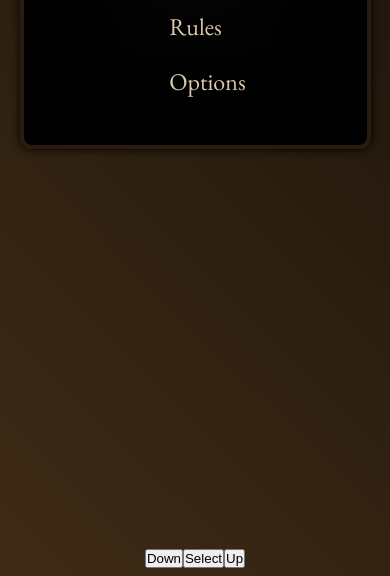
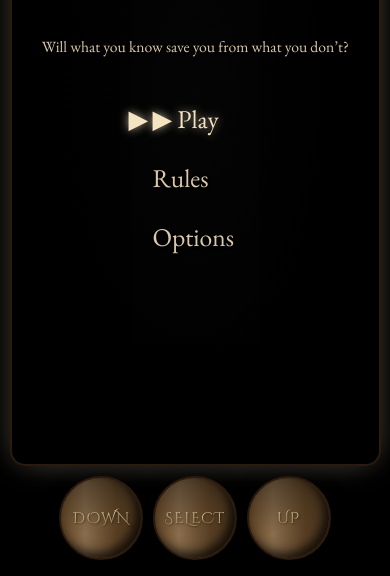
Before and after one commit to JakefromSparr/Nous-A-Game-for-Connoisseurs, a website built with Vite: page index.html in a window 390 px wide. Shown: the part 268-844 px from the top of the page. Built offline with nearby package versions, Linux system fonts and the light colour scheme.

Commit message:
Update style.css

```diff
--- a/style.css
+++ b/style.css
@@ -1,269 +1,295 @@
+/* ===== (optional) Google Fonts =====
+   If you prefer <link> tags in index.html, remove this @import. */
+@import url('https://fonts.googleapis.com/css2?family=Cinzel+Decorative:wght@400;700&family=EB+Garamond:wght@400;500;600&display=swap');
 
-/* === CSS Variables & Fonts === */
+/* ===== CSS Variables ===== */
 :root {
-  --primary-bg: #1a120b;
+  --primary-bg: #0b0b0b;
   --wood-dark: #3e2b16;
   --wood-medium: #6f4f2c;
   --wood-light: #8a6e4d;
+
   --text-color: #d9c8a9;
   --gold-foil-dark: #a88d3d;
   --gold-foil-light: #f5e4c2;
+
   --title-font: 'Cinzel Decorative', serif;
   --body-font: 'EB Garamond', serif;
+
+  --glow-color: rgba(245, 228, 194, 0.7);
+  --shadow-color: rgba(0, 0, 0, 0.6);
+  --border-color: #2b1b0e;
+  --transition-speed: 0.3s;
+
+  --controller-height: 120px; /* base size; scales on mobile below */
+  --safe-bottom: env(safe-area-inset-bottom, 0px);
 }
 
-* {
-  margin: 0;
-  padding: 0;
-  box-sizing: border-box;
+/* ===== Global Reset ===== */
+* { box-sizing: border-box; margin: 0; padding: 0; }
+html, body { height: 100%; }
+body {
+  background: #000;
+  color: var(--text-color);
+  font-family: var(--body-font);
+  -webkit-font-smoothing: antialiased;
+  -moz-osx-font-smoothing: grayscale;
+
+  display: flex;
+  justify-content: center;
+  align-items: center;
+  min-height: 100vh;
+
+  /* avoid content under fixed controller */
+  padding-bottom: calc(var(--controller-height) + 2.25rem + var(--safe-bottom));
+  overflow: hidden;
 }
 
-body {
-  background-color: var(--primary-bg);
-  color: var(--text-color);
-  font-family: var(--body-font);
-  overflow: hidden;
-  background-image: linear-gradient(45deg, #3e2b16, #1a120b);
-  background-size: cover;
-}
-
-/* === Container Setup === */
+/* ===== App Container & Screens ===== */
 #app-container {
-  width: 100vw;
-  height: 100vh;
+  width: 100%;
+  height: 100%;
+  max-width: 1100px;
   display: flex;
   justify-content: center;
   align-items: center;
   position: relative;
+  perspective: 1000px;
 }
 
-/* === Screen Style === */
 .game-screen {
   display: none;
   flex-direction: column;
   justify-content: center;
   align-items: center;
   text-align: center;
-  width: 90%;
+
+  width: 95%;
   max-width: 800px;
-  min-height: 400px;
-  padding: 2rem;
-  background: radial-gradient(circle at center, #050505 0%, #000 80%);
-  border: 4px solid #2b1b0e;
-  border-radius: 12px;
-  box-shadow: inset 0 0 80px #000, 0 0 10px #000;
+  min-height: 450px;
+  padding: 2.5rem;
+
+  background: radial-gradient(ellipse at center, rgba(5, 5, 5, 0.9) 0%, #000 70%);
+  border: 2px solid var(--border-color);
+  border-radius: 15px;
+  box-shadow:
+    inset 0 0 100px #000,
+    0 0 15px var(--shadow-color),
+    0 0 30px -10px var(--glow-color);
   z-index: 1;
+
+  will-change: opacity, transform;
+  animation: fadeIn 0.8s ease-in-out;
 }
 
-.game-screen.is-active {
-  display: flex;
+.game-screen.is-active { display: flex; }
+
+@keyframes fadeIn {
+  from { opacity: 0; transform: scale(0.985); }
+  to   { opacity: 1; transform: scale(1); }
 }
 
-/* === Typography === */
+/* ===== Titles & Copy ===== */
 h1, h2, h3, .gold-text {
   font-family: var(--title-font);
   background: linear-gradient(to top, var(--gold-foil-dark), var(--gold-foil-light));
   -webkit-background-clip: text;
   background-clip: text;
   color: transparent;
-  text-shadow: 1px 1px 2px rgba(0,0,0,0.5);
+  text-shadow: 1px 1px 3px var(--shadow-color);
+  margin-bottom: 1rem;
 }
 
+h1 { font-size: 3.2rem; line-height: 1.05; }
+h2 { font-size: 2.3rem; }
+h3 { font-size: 1.6rem; }
+
 p, li {
-  text-shadow: 1px 1px 3px rgba(0, 0, 0, 0.4);
+  font-size: 1.2rem;
+  line-height: 1.6;
+  text-shadow: 1px 1px 3px var(--shadow-color);
+  max-width: 60ch;
+  margin: 0.25rem 0;
 }
 
 .subtitle {
-  font-size: 1.2rem;
-  font-family: var(--body-font);
-  letter-spacing: 2px;
-  margin-top: -1rem;
+  font-size: 1.1rem;
+  letter-spacing: 3px;
+  margin-top: -1.25rem;
   margin-bottom: 2rem;
+  opacity: 0.85;
 }
 
-/* === Wooden Buttons === */
-.wood-button {
-  background:
-    radial-gradient(ellipse at 30% 70%, transparent 0%, rgba(0,0,0,0.4) 100%),
-    linear-gradient(to right, var(--wood-medium), var(--wood-light) 30%, var(--wood-medium) 70%);
-  border: 4px solid #2b1b0e;
-  border-radius: 50%;
-  width: 140px;
-  height: 140px;
-  font-family: var(--title-font);
-  font-size: 1.2rem;
-  letter-spacing: 1px;
-  text-transform: uppercase;
-  margin: 1rem;
+/* ===== Welcome Menu ===== */
+#welcome-options { list-style: none; margin-top: 1.5rem; text-align: left; }
+#welcome-options li {
+  font-size: 1.6rem;
+  padding: 0.4rem 0.25rem 0.4rem 0;
+  margin: 0.35rem 0;
+  position: relative;
   cursor: pointer;
-  box-shadow:
-    inset -4px -4px 8px rgba(0,0,0,0.7),
-    0px 5px 15px rgba(0,0,0,0.6);
-  transition: all 0.2s ease-out;
+  transition: color var(--transition-speed);
 }
-
-.wood-button:hover {
-  transform: translateY(-3px) scale(1.03);
-  box-shadow:
-    inset -3px -3px 6px rgba(0,0,0,0.6),
-    0px 8px 20px rgba(0,0,0,0.5);
-}
-
-.wood-button:active {
-  transform: translateY(1px) scale(1);
-  box-shadow:
-    inset 4px 4px 8px rgba(0,0,0,0.7),
-    0px 2px 5px rgba(0,0,0,0.6);
-}
-
-.wood-button:focus-visible {
-  outline: none;
-  box-shadow:
-    0 0 0 2px var(--gold-foil-dark),
-    0 0 10px var(--gold-foil-light);
-}
-
-.wood-button .button-label {
-  background: linear-gradient(to top, var(--gold-foil-dark), var(--gold-foil-light));
-  -webkit-background-clip: text;
-  background-clip: text;
-  color: transparent;
-  text-shadow: 1px 1px 1px rgba(0,0,0,0.4);
-}
-
-/* === Welcome Option List === */
-#welcome-options {
-  list-style: none;
-  margin-top: 1rem;
-  padding: 0;
-  text-align: left;
-}
-
-#welcome-options li {
-  font-size: 1.5rem;
-  padding: 0.5rem 0;
-  margin: 0.5rem 0;
-  position: relative;
-}
-
 #welcome-options li.selected {
   color: var(--gold-foil-light);
+  text-shadow: 0 0 10px var(--glow-color);
 }
-
 #welcome-options li.selected::before {
   content: '▶';
   position: absolute;
   left: -1.5rem;
   color: var(--gold-foil-light);
+  text-shadow: 0 0 10px var(--glow-color);
+  transition: transform var(--transition-speed);
 }
 
-/* === Shuttle-style Controller Pointer === */
-#welcome-options li span {
-  display: inline-block;
-  width: 20px;
-  visibility: hidden;
-}
-
-#welcome-options li.selected span {
-  visibility: visible;
-}
-
-/* === Button Container === */
-.button-container {
-  display: flex;
-  justify-content: center;
-  align-items: center;
-  margin-top: 2rem;
-  z-index: 1;
-}
-
-button.hidden {
-  visibility: hidden;
+/* ===== Screen Transition Overlay ===== */
+#app-container::before {
+  content: '';
+  position: absolute;
+  inset: 0;
+  background-color: #000;
+  z-index: 100;
+  clip-path: circle(0% at 50% 50%);
+  transition: clip-path 0.7s cubic-bezier(0.65, 0, 0.35, 1);
   pointer-events: none;
 }
+#app-container.is-transitioning::before { clip-path: circle(150% at 50% 50%); }
 
-/* === Controller Positioning === */
+/* ===== Controller ===== */
 #controller {
   position: fixed;
-  bottom: 1rem;
   left: 50%;
+  bottom: calc(1rem + var(--safe-bottom));
   transform: translateX(-50%);
   display: flex;
   justify-content: center;
   align-items: center;
+  gap: 1rem;
+
   width: 100%;
+  max-width: 900px;
+  padding: 0 1rem;
   z-index: 101;
 }
 
-/* === Transition Overlay === */
-#app-container::before {
-  content: '';
-  position: absolute;
-  top: 0;
-  left: 0;
-  width: 100%;
-  height: 100%;
-  background-color: #000;
-  z-index: 100;
-  clip-path: circle(0 at 50% 50%);
-  transition: clip-path 0.7s cubic-bezier(0.4, 0, 0.2, 1);
+/* === Buttons (.ctrl with ids btn0/btn1/btn2) === */
+.ctrl {
+  background:
+    radial-gradient(ellipse at 30% 70%, transparent 0%, rgba(0,0,0,0.55) 100%),
+    linear-gradient(to right, var(--wood-medium), var(--wood-light) 30%, var(--wood-medium) 70%);
+  border: 3px solid var(--border-color);
+  border-radius: 50%;
+  width: var(--controller-height);
+  height: var(--controller-height);
+
+  font-family: var(--title-font);
+  font-size: 1.05rem;
+  letter-spacing: 1px;
+  text-transform: uppercase;
+
+  cursor: pointer;
+  display: flex;
+  justify-content: center;
+  align-items: center;
+
+  box-shadow:
+    inset -5px -5px 10px rgba(0,0,0,0.7),
+    0px 6px 18px var(--shadow-color);
+  transition: transform var(--transition-speed) ease-out, box-shadow var(--transition-speed) ease-out, filter var(--transition-speed);
+}
+
+.ctrl .button-label {
+  background: linear-gradient(to top, var(--gold-foil-dark), var(--gold-foil-light));
+  -webkit-background-clip: text;
+  background-clip: text;
+  color: transparent;
+  text-shadow: 1px 1px 2px rgba(0,0,0,0.5);
+  transition: opacity var(--transition-speed), filter var(--transition-speed);
+}
+
+.ctrl:hover:not(:disabled):not(.disabled):not([aria-disabled="true"]) {
+  transform: translateY(-4px) scale(1.05);
+  box-shadow:
+    inset -4px -4px 8px rgba(0,0,0,0.6),
+    0px 10px 25px var(--shadow-color);
+}
+
+.ctrl:active:not(:disabled):not(.disabled):not([aria-disabled="true"]) {
+  transform: translateY(2px) scale(0.985);
+  box-shadow:
+    inset 5px 5px 10px rgba(0,0,0,0.8),
+    0px 2px 5px var(--shadow-color);
+}
+
+.ctrl:focus-visible {
+  outline: none;
+  box-shadow:
+    0 0 0 3px var(--primary-bg),
+    0 0 0 5px var(--gold-foil-light),
+    0 0 20px var(--gold-foil-light);
+}
+
+/* Disabled states: support :disabled, .disabled class, and aria-disabled */
+.ctrl:disabled,
+.ctrl.disabled,
+.ctrl[aria-disabled="true"] {
+  filter: brightness(0.65) saturate(0.9);
+  cursor: not-allowed;
+  transform: scale(0.96);
+  opacity: 0.7;
+}
+
+.ctrl.hidden {
+  visibility: hidden;
+  opacity: 0;
+  transform: scale(0.85);
   pointer-events: none;
 }
 
-#app-container.is-transitioning::before {
-  clip-path: circle(calc(max(100vw, 100vh)) at 50% 50%);
-  pointer-events: auto;
+/* ===== Accessibility helpers ===== */
+.visually-hidden {
+  position: absolute !important;
+  width: 1px !important;
+  height: 1px !important;
+  margin: -1px !important;
+  padding: 0 !important;
+  border: 0 !important;
+  overflow: hidden !important;
+  clip: rect(0 0 0 0) !important;
+  clip-path: inset(50%) !important;
+  white-space: nowrap !important;
 }
 
-/* === Accessibility === */
-.visually-hidden {
-  position: absolute;
-  width: 1px;
-  height: 1px;
-  margin: -1px;
-  padding: 0;
-  border: 0;
-  overflow: hidden;
-  clip: rect(0 0 0 0);
-  clip-path: inset(50%);
-  white-space: nowrap;
+/* ===== Responsive ===== */
+@media (max-width: 768px) {
+  h1 { font-size: 2.6rem; }
+  h2 { font-size: 1.9rem; }
+  p, li { font-size: 1.05rem; }
+
+  .game-screen {
+    padding: 1.75rem 1.25rem;
+    min-height: 88vh;
+  }
+
+  :root { --controller-height: 96px; }
+  #controller { gap: 0.6rem; }
+  .ctrl { border-width: 2px; font-size: 0.95rem; }
 }
 
-/* === Responsive === */
-@media (max-width: 600px) {
-  #app-container {
-    align-items: flex-start;
-    padding-top: 1rem;
-  }
+@media (max-width: 480px) {
+  h1 { font-size: 2.1rem; }
+  h2 { font-size: 1.6rem; }
+  p, li { font-size: 0.98rem; }
 
-  #controller {
-    bottom: 0.5rem;
+  :root { --controller-height: 84px; }
+}
+
+/* ===== Reduced Motion ===== */
+@media (prefers-reduced-motion: reduce) {
+  *, *::before, *::after {
+    animation: none !important;
+    transition: none !important;
+    scroll-behavior: auto !important;
   }
 }
-
-/* 1. tighter hidden state */
-button.hidden {
-  visibility: hidden;
-  opacity: 0;          /* NEW */
-  pointer-events: none;
-}
-
-/* 2. respect reduced-motion */
-@media (prefers-reduced-motion: reduce) {
-  #app-container::before {
-    transition: none;
-    clip-path: circle(0 at 50% 50%);
-  }
-  #app-container.is-transitioning::before {
-    clip-path: circle(0 at 50% 50%);
-  }
-}
-
-/* 3. lighter mobile shadows */
-@media (max-width: 600px) {
-  .wood-button {
-    box-shadow:
-      inset -3px -3px 6px rgba(0,0,0,0.6),
-      0px 3px 8px rgba(0,0,0,0.5);     /* smaller */
-  }
-}
```
